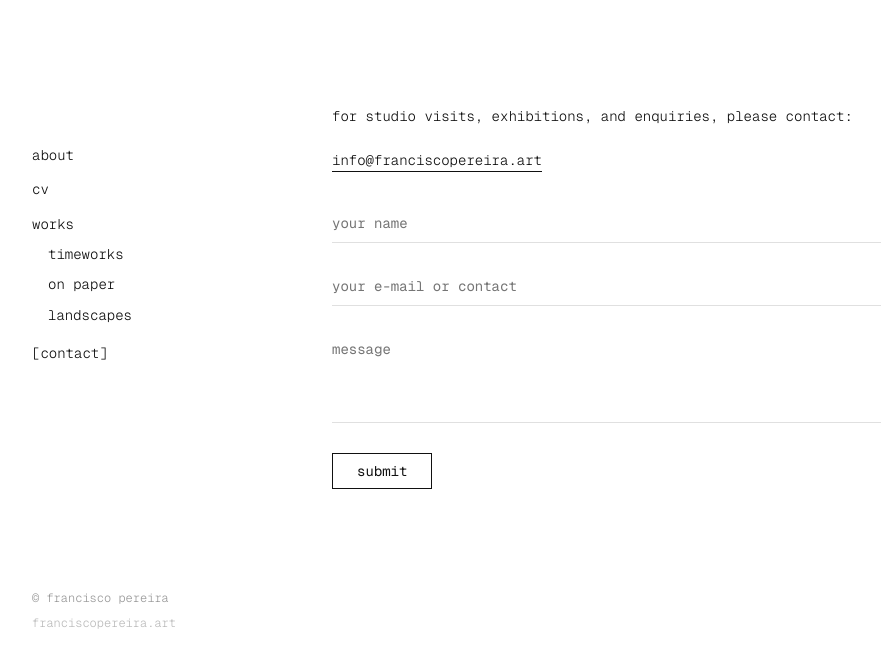
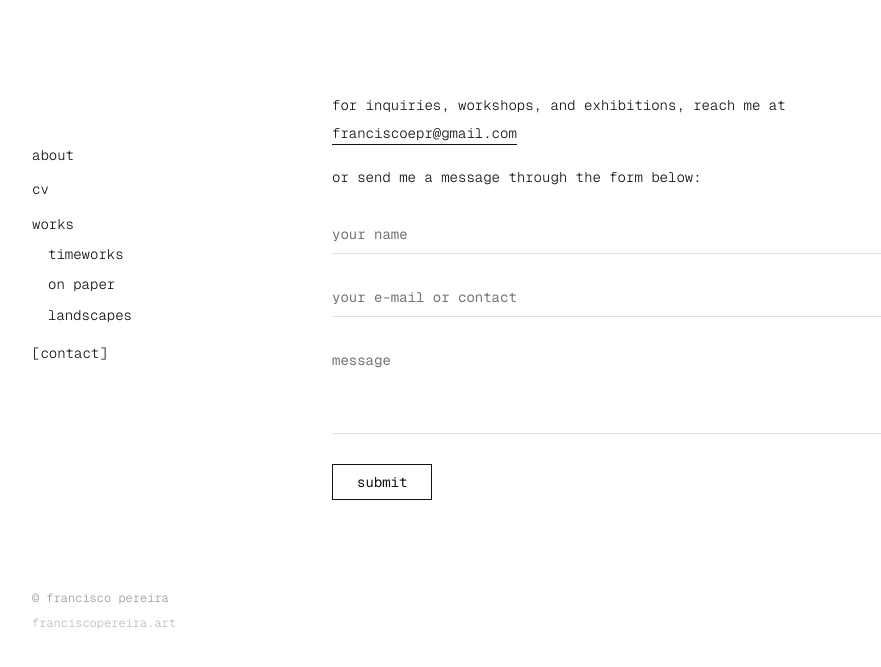
Before and after one commit to franciscoepr/franciscopereira.art, a plain HTML site: page index.html in a window 1280 px wide. Both pictures are taken after a click on the link "contact". Shown: the part 105-772 px from the top of the page, without its empty margins (8-889 px from the left). Drawn offline with nearby package versions, Linux system fonts and the light colour scheme.

Commit message:
feat: update contact page text and email link

```diff
--- a/index.html
+++ b/index.html
@@ -569,8 +569,8 @@
       <!-- Contact Page -->
       <section id="page-contact" class="page-section">
         <div class="text-content-wrapper contact-info">
-          <p>for studio visits, exhibitions, and enquiries, please contact:</p>
-          <p style="margin-bottom: 30px;"><a href="mailto:info@franciscopereira.art">info@franciscopereira.art</a></p>
+          <p>for inquiries, workshops, and exhibitions, reach me at <a href="mailto:franciscoepr@gmail.com">franciscoepr@gmail.com</a></p>
+          <p style="margin-top: 16px; margin-bottom: 24px;">or send me a message through the form below:</p>
 
           <!-- Native Contact Form -->
           <script>var submitted = false;</script>
```
